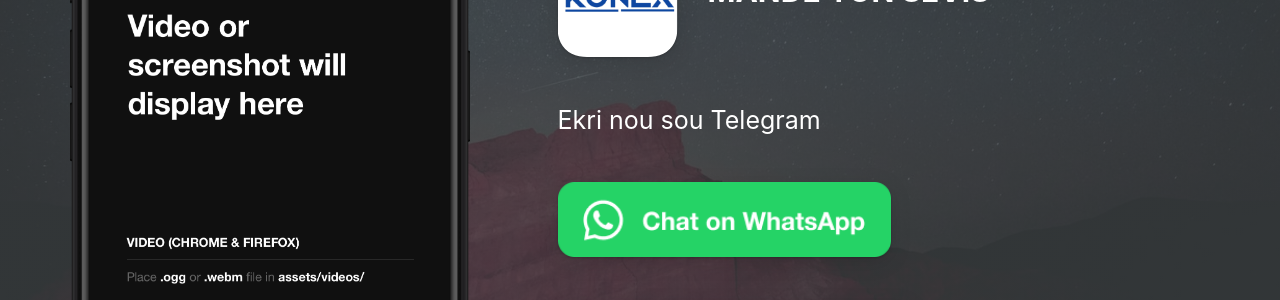
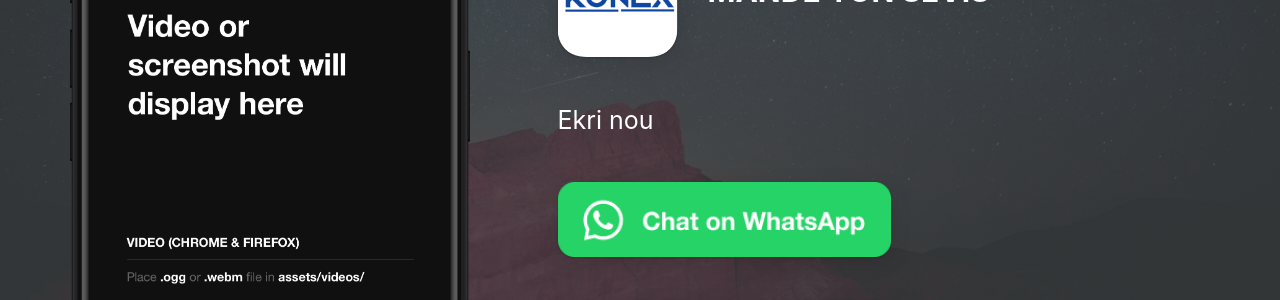
Before and after one commit to konexht/konexht, a Jekyll site: the page built from index.html, in a window 1280 px wide. Shown: the part 318-618 px from the top of the page. Built offline with Jekyll 4.4.1, drawn with Linux system fonts in a browser that asks for light colours; nearby versions of some CDN libraries.

Commit message:
Update _config.yml

```diff
--- a/_config.yml
+++ b/_config.yml
@@ -13,7 +13,7 @@ presskit_download_link                    :                                   #
 business_icon                                  : assets/konexlogo.png                      # Automatically populates if not set and if iOS business ID is set.  Otherwise enter path to icon file manually.
 business_name                                  : MANDE YON SÈVIS                                         # Automatically populates if not set and if iOS business ID is set.  Otherwise enter manually.
 business_price                                 :                                         # Automatically populates if not set and if iOS business ID is set.  Otherwise enter manually.
-business_description                           : Ekri nou sou Telegram
+business_description                           : Ekri nou
 
 enable_smart_business_banner                   : true                                      # Set to true to show a smart business banner at top of page on mobile devices.
 
```
